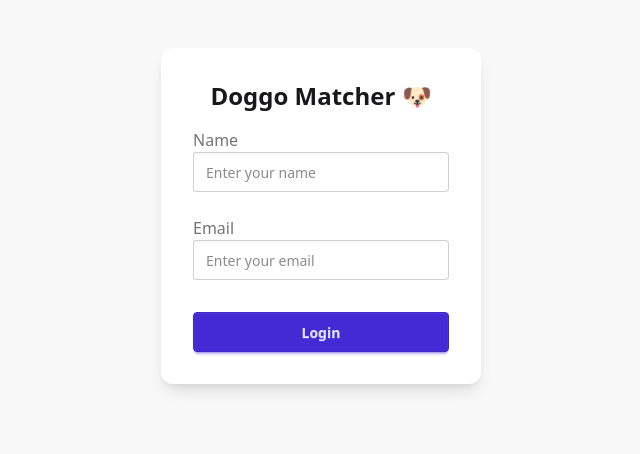
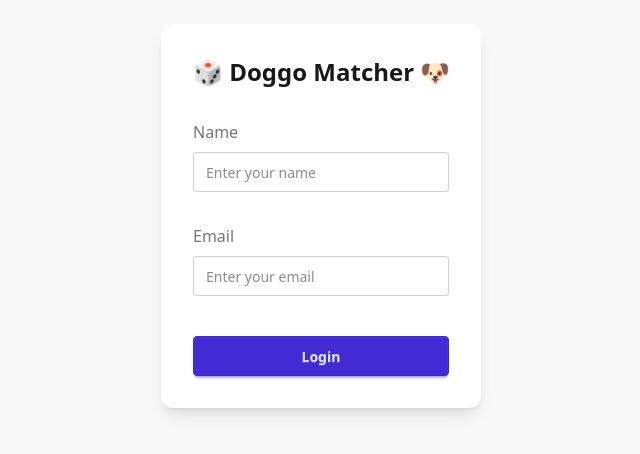
Before and after one commit to rumanstheddy/doggo-matcher-assignment, a React (Vite) app: page /login in a window 1280 px wide. Shown: the part 184-638 px from the top of the page, without its empty margins (319-959 px from the left). Built offline with nearby package versions, Linux system fonts and the light colour scheme.

Commit message:
Updated useTableFilters to use window location for URL params; Refactored DogFilters to improve age input handling;

```diff
--- a/src/components/DogFilters.tsx
+++ b/src/components/DogFilters.tsx
@@ -21,8 +21,12 @@ const DogFilters: React.FC<DogFiltersProps> = ({
   onMaxAgeChange,
 }) => {
   // Local state for age inputs
-  const [pendingMinAge, setPendingMinAge] = React.useState<number | "">(minAge ?? "");
-  const [pendingMaxAge, setPendingMaxAge] = React.useState<number | "">(maxAge ?? "");
+  const [pendingMinAge, setPendingMinAge] = React.useState<number | "">(
+    minAge ?? ""
+  );
+  const [pendingMaxAge, setPendingMaxAge] = React.useState<number | "">(
+    maxAge ?? ""
+  );
 
   const handleMinAgeChange = (e: React.ChangeEvent<HTMLInputElement>) => {
     setPendingMinAge(e.target.value === "" ? "" : Number(e.target.value));
@@ -31,14 +35,16 @@ const DogFilters: React.FC<DogFiltersProps> = ({
     setPendingMaxAge(e.target.value === "" ? "" : Number(e.target.value));
   };
   const handleMinAgeBlur = () => {
-    onMinAgeChange(pendingMinAge === "" ? null : pendingMinAge as number);
+    onMinAgeChange(pendingMinAge === "" ? null : (pendingMinAge as number));
   };
   const handleMaxAgeBlur = () => {
-    onMaxAgeChange(pendingMaxAge === "" ? null : pendingMaxAge as number);
+    onMaxAgeChange(pendingMaxAge === "" ? null : (pendingMaxAge as number));
   };
 
   const handleClearAll = () => {
     setSelectedBreeds([]);
+    setPendingMinAge("");
+    setPendingMaxAge("");
     onMinAgeChange(null);
     onMaxAgeChange(null);
   };
--- a/src/hooks/useTableFilters.ts
+++ b/src/hooks/useTableFilters.ts
@@ -21,7 +21,7 @@ export function useTableFilters() {
   // Setters update the URL params
   const setMinAge = useCallback(
     (value: number | null) => {
-      const newParams = new URLSearchParams(searchParams.toString());
+      const newParams = new URLSearchParams(window.location.search);
       if (value === null || value === undefined || isNaN(value)) {
         newParams.delete("ageMin");
       } else {
@@ -29,12 +29,12 @@ export function useTableFilters() {
       }
       setSearchParams(newParams);
     },
-    [searchParams, setSearchParams]
+    [setSearchParams]
   );
 
   const setMaxAge = useCallback(
     (value: number | null) => {
-      const newParams = new URLSearchParams(searchParams.toString());
+      const newParams = new URLSearchParams(window.location.search);
       if (value === null || value === undefined || isNaN(value)) {
         newParams.delete("ageMax");
       } else {
@@ -42,12 +42,12 @@ export function useTableFilters() {
       }
       setSearchParams(newParams);
     },
-    [searchParams, setSearchParams]
+    [setSearchParams]
   );
 
   const setSelectedBreeds = useCallback(
     (breeds: DogBreed[]) => {
-      const newParams = new URLSearchParams(searchParams.toString());
+      const newParams = new URLSearchParams(window.location.search);
       newParams.delete("breeds");
       if (breeds && breeds.length > 0) {
         breeds.forEach((breed) => newParams.append("breeds", breed));
@@ -56,7 +56,7 @@ export function useTableFilters() {
       newParams.set("from", "0");
       setSearchParams(newParams);
     },
-    [searchParams, setSearchParams]
+    [setSearchParams]
   );
 
   // Sync selectedBreeds to URL if changed (for external changes)
--- a/src/pages/login.tsx
+++ b/src/pages/login.tsx
@@ -35,10 +35,10 @@ export function Login() {
         className="w-full max-w-xs p-8 bg-base-100 rounded-xl shadow-lg space-y-6"
         onSubmit={handleSubmit}
       >
-        <h1 className="text-2xl font-bold text-center mb-4">
-          Doggo Matcher 🐶
+        <h1 className="text-2xl font-bold text-center mb-8 whitespace-nowrap">
+          🎲 Doggo Matcher 🐶
         </h1>
-        <div className="form-control">
+        <div className="form-control flex flex-col gap-2 mb-8">
           <label className="label" htmlFor="name">
             <span className="label-text">Name</span>
           </label>
@@ -46,13 +46,13 @@ export function Login() {
             id="name"
             type="text"
             placeholder="Enter your name"
-            className="input input-bordered w-full"
+            className="input focus:input-primary w-full"
             required
             value={name}
             onChange={(e) => setName(e.target.value)}
           />
         </div>
-        <div className="form-control">
+        <div className="form-control flex flex-col gap-2 mb-8">
           <label className="label" htmlFor="email">
             <span className="label-text">Email</span>
           </label>
@@ -60,7 +60,7 @@ export function Login() {
             id="email"
             type="email"
             placeholder="Enter your email"
-            className="input input-bordered w-full"
+            className="input focus:input-primary w-full"
             required
             value={email}
             onChange={(e) => setEmail(e.target.value)}
--- a/src/pages/search.tsx
+++ b/src/pages/search.tsx
@@ -27,7 +27,7 @@ export function Search() {
   return (
     <div className="flex flex-col items-center justify-center min-h-screen">
       <button
-        className="absolute top-16 right-24 btn btn-error text-white z-50"
+        className="absolute top-16 right-24 btn btn-error text-white z-50 flex items-center gap-2"
         onClick={async () => {
           try {
             await logout();
@@ -39,6 +39,20 @@ export function Search() {
         }}
       >
         Logout
+        <svg
+          xmlns="http://www.w3.org/2000/svg"
+          fill="none"
+          viewBox="0 0 24 24"
+          strokeWidth={1.5}
+          stroke="currentColor"
+          className="w-5 h-5"
+        >
+          <path
+            strokeLinecap="round"
+            strokeLinejoin="round"
+            d="M15.75 9V5.25A2.25 2.25 0 0013.5 3h-6A2.25 2.25 0 005.25 5.25v13.5A2.25 2.25 0 007.5 21h6a2.25 2.25 0 002.25-2.25V15m-6-3h12m0 0l-3-3m3 3l-3 3"
+          />
+        </svg>
       </button>
       <h1 className="text-3xl font-bold text-center mb-10 mt-16">
         🎲 Doggo Matcher 🐶
```
